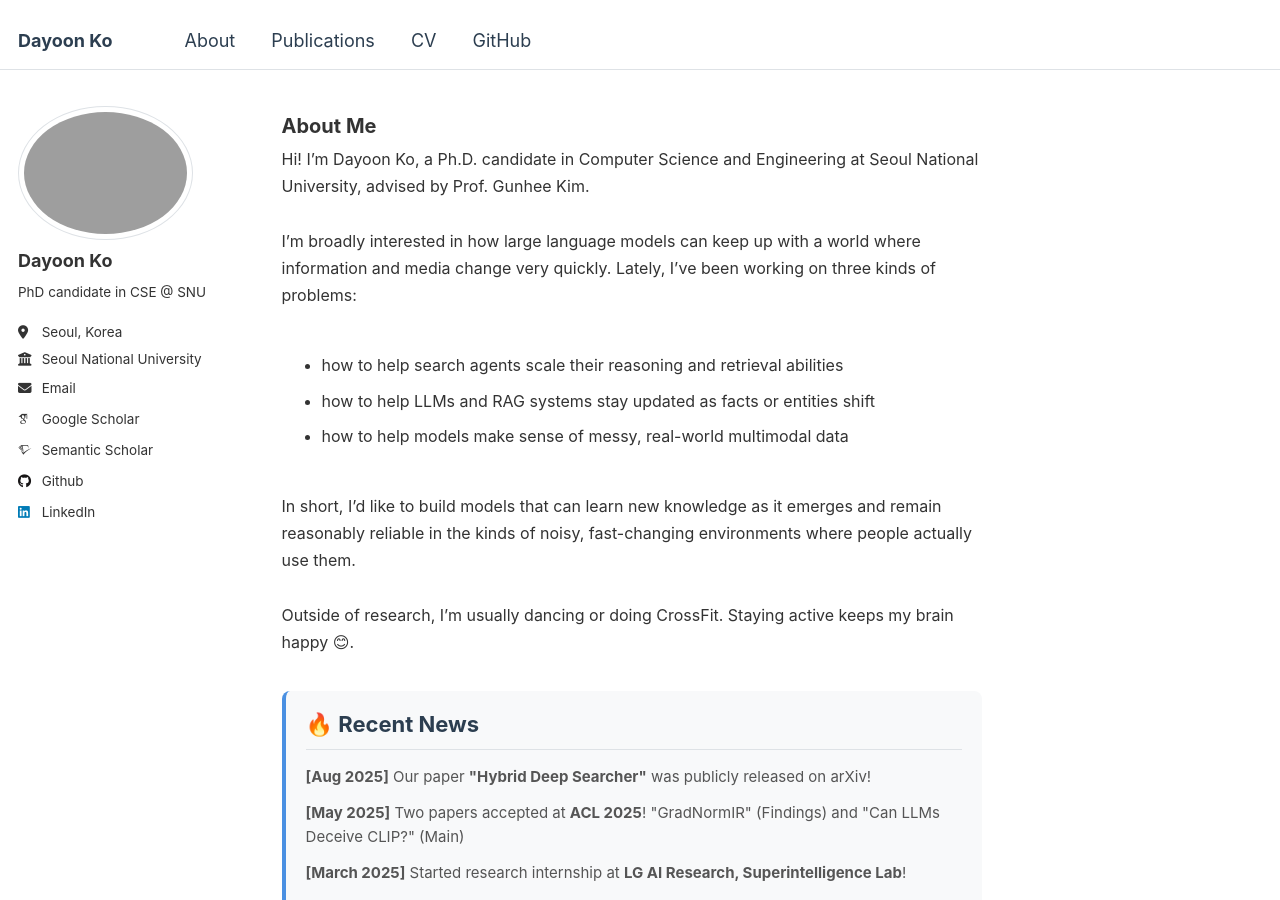
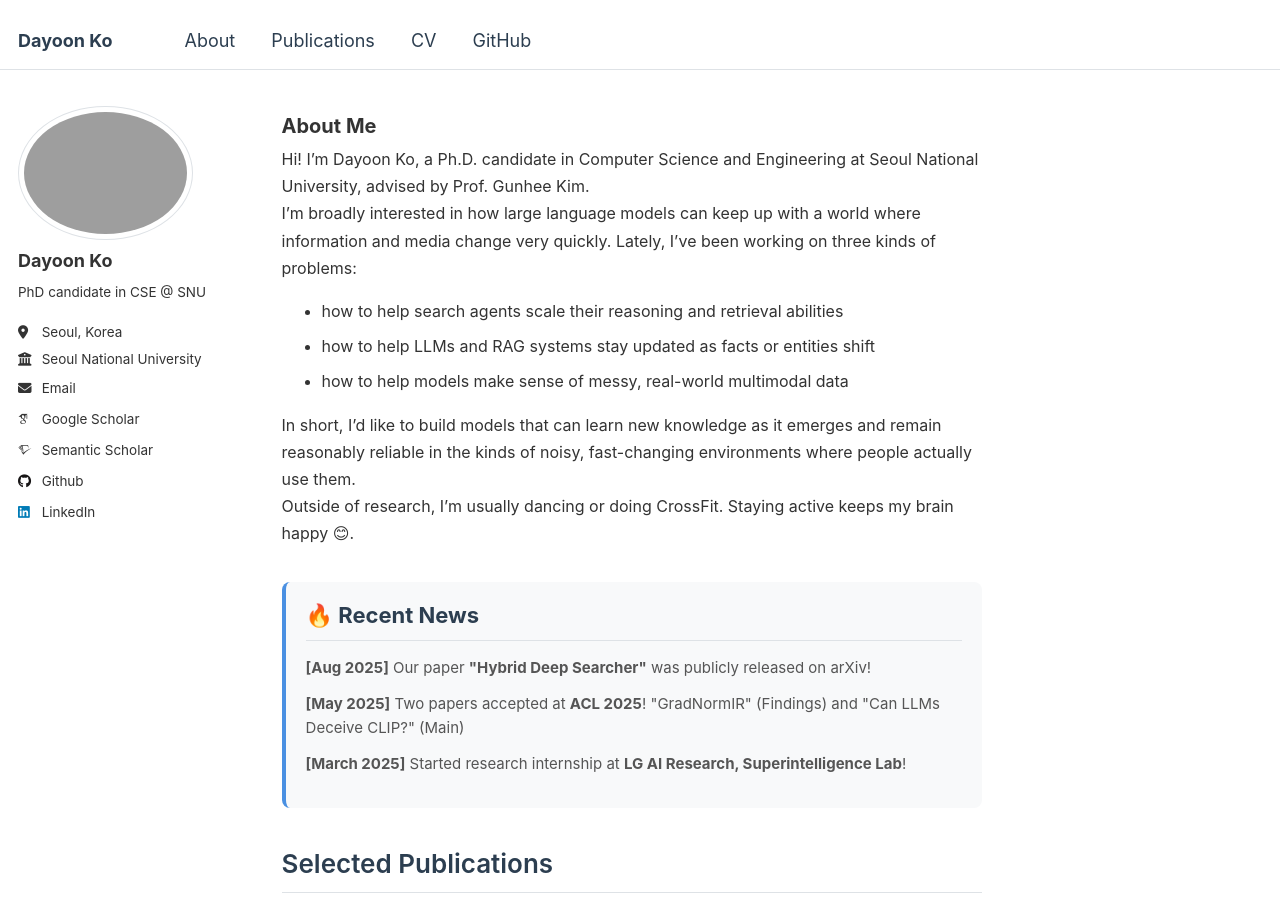
Before and after one commit to dayoon-ko/dayoon-ko.github.io, a Jekyll site: the page built from _pages/about.md, in a window 1280 px wide and 900 px high. Built offline with Jekyll 4.4.1, drawn with Linux system fonts in a browser that asks for light colours; some web fonts are replaced.

Commit message:
Update profile

```diff
--- a/_pages/about.md
+++ b/_pages/about.md
@@ -150,17 +150,16 @@ redirect_from:
 
 <div class="intro-section">
   Hi! I’m Dayoon Ko, a Ph.D. candidate in Computer Science and Engineering at Seoul National University, advised by Prof. Gunhee Kim.
-  <br><br>
+  <br>
   I’m broadly interested in how large language models can keep up with a world where information and media change very quickly. Lately, I’ve been working on three kinds of problems:
-  <br><br>
+  <br>
   <ul>
     <li>how to help search agents scale their reasoning and retrieval abilities</li>
     <li>how to help LLMs and RAG systems stay updated as facts or entities shift</li>
     <li>how to help models make sense of messy, real-world multimodal data</li>
   </ul>
+  In short, I’d like to build models that can learn new knowledge as it emerges and remain reasonably reliable in the kinds of noisy, fast-changing environments where people actually use them.
   <br>
-  In short, I’d like to build models that can learn new knowledge as it emerges and remain reasonably reliable in the kinds of noisy, fast-changing environments where people actually use them.
-  <br><br>
   Outside of research, I’m usually dancing or doing CrossFit. Staying active keeps my brain happy 😊.
 </div>
 
```
Also changed, not shown: 1 other file.
